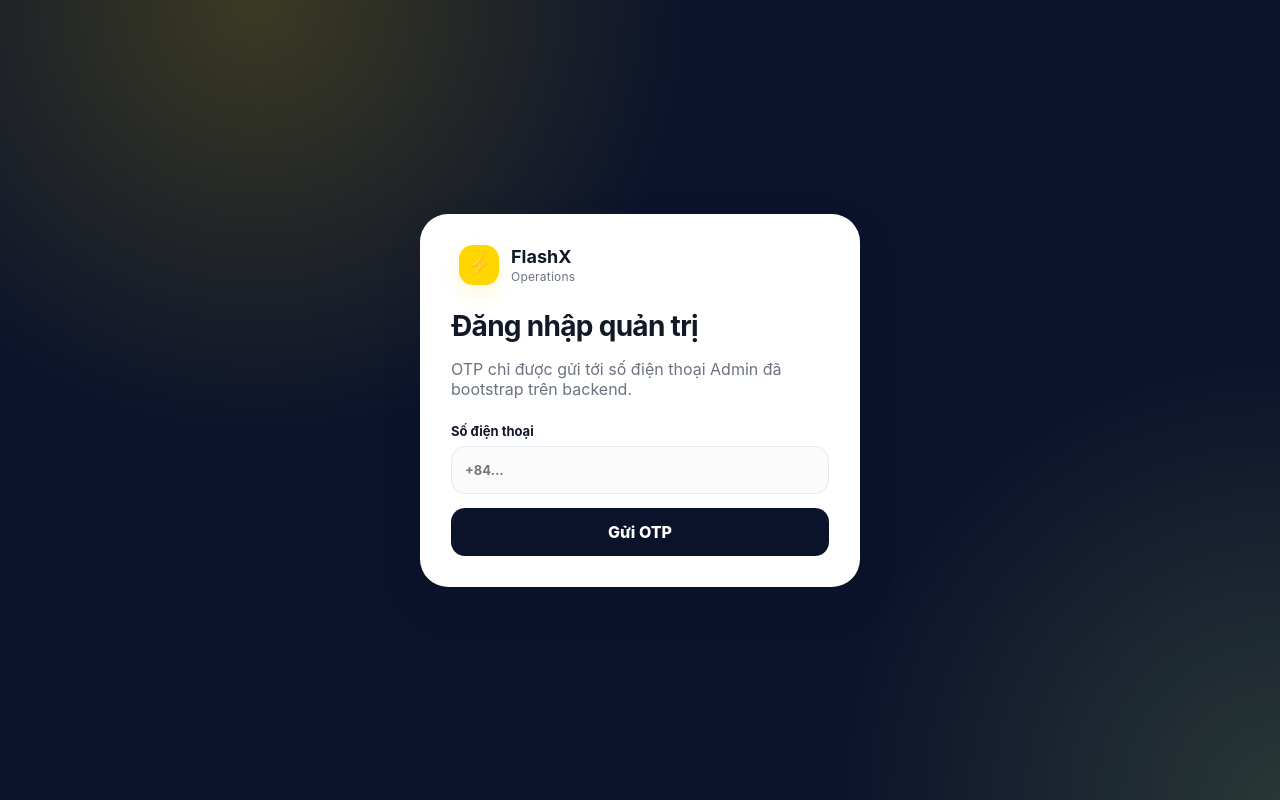
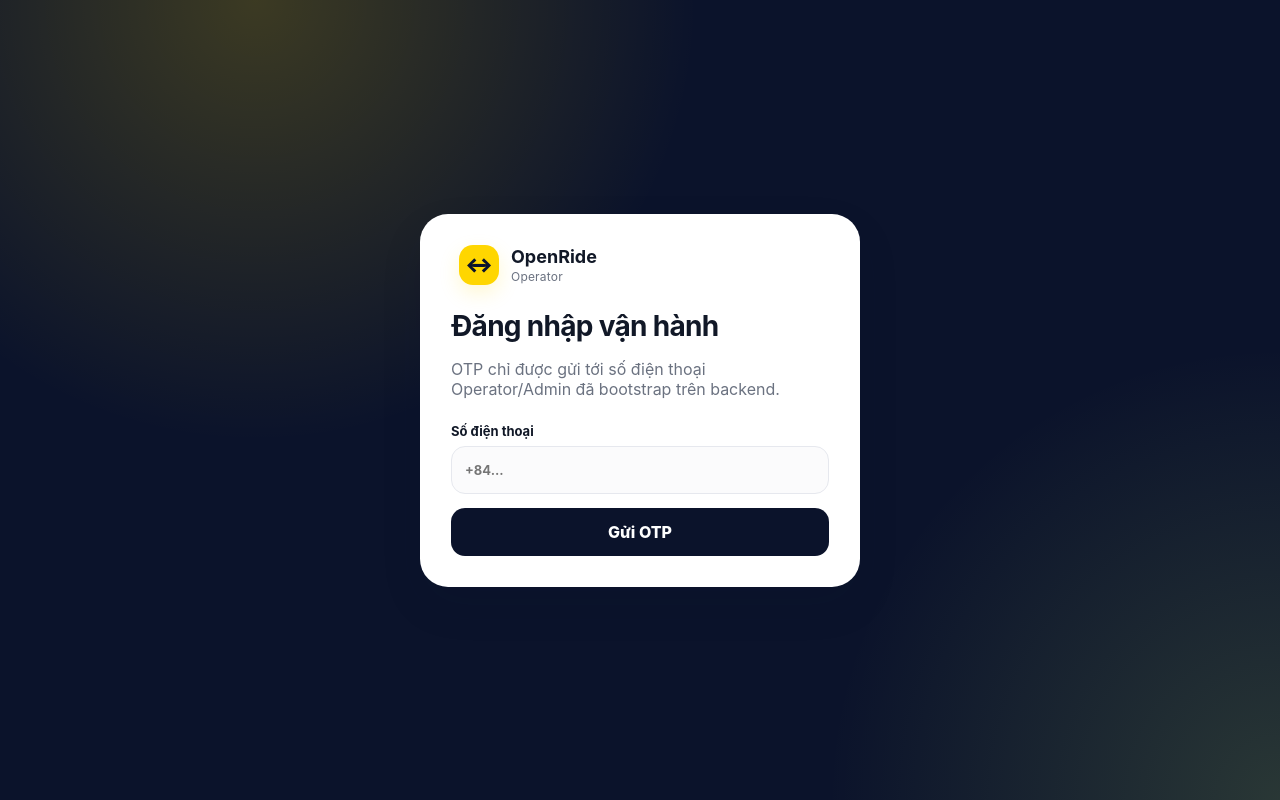
Before and after one commit to 0xmarkhydra/OpenRide, a Next.js app in the folder apps/admin/: page / in a window 1280 px wide. Built offline with nearby package versions, Linux system fonts and the light colour scheme.

Commit message:
chore: align operator console with OpenRide branding

```diff
--- a/apps/admin/app/admin-client.tsx
+++ b/apps/admin/app/admin-client.tsx
@@ -203,8 +203,8 @@ export default function AdminClient() {
 
   if (!token) {
     return <main className="loginShell"><section className="loginCard">
-      <div className="brand loginBrand"><div className="brandMark">⚡</div><div className="brandText"><strong>FlashX</strong><span>Operations</span></div></div>
-      <h1>Đăng nhập quản trị</h1><p className="muted">OTP chỉ được gửi tới số điện thoại Admin đã bootstrap trên backend.</p>
+      <div className="brand loginBrand"><div className="brandMark">↔</div><div className="brandText"><strong>OpenRide</strong><span>Operator</span></div></div>
+      <h1>Đăng nhập vận hành</h1><p className="muted">OTP chỉ được gửi tới số điện thoại Operator/Admin đã bootstrap trên backend.</p>
       <form onSubmit={challenge ? verifyOtp : requestOtp} className="loginForm">
         <label>Số điện thoại<input value={phone} onChange={e => setPhone(e.target.value)} disabled={!!challenge || busy} placeholder="+84..." /></label>
         {challenge && <label>Mã OTP<input value={code} onChange={e => setCode(e.target.value)} maxLength={6} inputMode="numeric" placeholder="000000" /></label>}
@@ -217,24 +217,24 @@ export default function AdminClient() {
 
   return <div className="shell">
     <aside className="sidebar">
-      <div className="brand"><div className="brandMark">⚡</div><div className="brandText"><strong>FlashX</strong><span>Operations</span></div></div>
+      <div className="brand"><div className="brandMark">↔</div><div className="brandText"><strong>OpenRide</strong><span>Operator</span></div></div>
       <nav className="nav" aria-label="Điều hướng quản trị">
-        {['▦ Tổng quan','⇄ Công việc','◉ Tài xế','◎ Khách hàng','▣ Xe khách','₫ Bảng giá','! Sự cố','⌕ Nhật ký','⚙ Cài đặt'].map((item,i)=><div className={`navItem${i===0?' active':''}`} key={item}>{item}</div>)}
+        {['▦ Tổng quan','⇄ Công việc','◉ Tài xế','◎ Khách hàng','▣ Phương tiện','₫ Giá & guardrails','! Sự cố','⌕ Nhật ký','⚙ Cài đặt'].map((item,i)=><div className={`navItem${i===0?' active':''}`} key={item}>{item}</div>)}
       </nav>
-      <div className="sidebarFooter"><strong style={{color:'white'}}>MVP Operations</strong><br/>Dữ liệu trực tiếp từ FlashX API.</div>
+      <div className="sidebarFooter"><strong style={{color:'white'}}>OpenRide Operations</strong><br/>Runtime compatibility API đang được nâng cấp lên Marketplace V2.</div>
     </aside>
     <main className="main">
-      <header className="topbar"><h1>Trung tâm vận hành</h1><div className="topbarRight"><button className="linkButton" onClick={()=>void load()} disabled={busy}>Làm mới</button><span className="env">LIVE</span><button className="avatar" onClick={()=>void logout()}>AD</button></div></header>
+      <header className="topbar"><h1>Trung tâm vận hành</h1><div className="topbarRight"><button className="linkButton" onClick={()=>void load()} disabled={busy}>Làm mới</button><span className="env">LIVE</span><button className="avatar" onClick={()=>void logout()}>OP</button></div></header>
       <div className="content" aria-busy={busy}>
         {busy && <div className="loadingBar" aria-label="Đang đồng bộ dữ liệu"><span /></div>}
-        <section className="pageHeading"><div><div className="eyebrow">FLASHX OPERATIONS</div><h2>Trung tâm điều hành dịch vụ</h2><p>Giám sát Lái hộ ô tô, Lái hộ xe máy và Đăng kiểm hộ trên cùng một hệ thống.</p></div><div className="liveBadge"><span className="liveDot"/> Backend connected</div></section>
+        <section className="pageHeading"><div><div className="eyebrow">OPENRIDE OPERATOR</div><h2>Trung tâm điều hành mobility</h2><p>Giám sát tài xế, công việc, an toàn và runtime hiện tại trong quá trình chuyển sang Marketplace V2.</p></div><div className="liveBadge"><span className="liveDot"/> Backend connected</div></section>
         {error && <div className="errorBox" role="alert">{error}</div>}
         <section className="metrics">{cards.map(([label,value,foot,icon])=><article className="metricCard" key={label}><div className="metricTop"><span>{label}</span><span className="metricIcon">{icon}</span></div><div className="metricValue">{value}</div><div className="metricFoot good">{foot}</div></article>)}</section>
         <section className="grid">
-          <article className="card"><div className="cardHeader"><h3>Bản đồ vận hành</h3><span className="muted">Map adapter chờ API key khách hàng</span></div><div className="opsMap"><div className="mapRoad r1"/><div className="mapRoad r2"/><div className="mapRoad r3"/><div className="mapRoad r4"/><div className="mapLabel">{metrics.drivers_online || 0} tài xế online · {metrics.trips_active || 0} công việc đang thực hiện</div></div></article>
-          <article className="card"><div className="cardHeader"><div><h3>Chờ duyệt tài xế</h3><span className="cardHint">Hồ sơ cần Operations xử lý</span></div><span className="countBadge">{drivers.length}</span></div><div className="queue">{drivers.length===0?<div className="emptyState"><span className="emptyIcon">✓</span><strong>Đã xử lý hết hồ sơ</strong><span>Hiện không có tài xế nào đang chờ duyệt.</span></div>:drivers.map(d=><div className="queueItem" key={d.id}><div className="queueAvatar">{(d.full_name||d.phone||'TX').slice(0,2).toUpperCase()}</div><div className="queueIdentity"><div className="queueTitle">{d.full_name||d.phone||d.id}</div><div className="queueSub">{serviceLabel(d.service_type)} · {d.phone||d.id}</div></div><div className="queueActions"><button className="rejectButton" disabled={busy} onClick={()=>void approve(d,'rejected')}>Từ chối</button><button className="approveButton" disabled={busy} onClick={()=>void approve(d,'approved')}>Duyệt</button></div></div>)}</div></article>
+          <article className="card"><div className="cardHeader"><h3>Bản đồ vận hành</h3><span className="muted">Map adapter chờ API key operator</span></div><div className="opsMap"><div className="mapRoad r1"/><div className="mapRoad r2"/><div className="mapRoad r3"/><div className="mapRoad r4"/><div className="mapLabel">{metrics.drivers_online || 0} tài xế online · {metrics.trips_active || 0} công việc đang thực hiện</div></div></article>
+          <article className="card"><div className="cardHeader"><div><h3>Chờ duyệt tài xế</h3><span className="cardHint">Hồ sơ cần Operator xử lý</span></div><span className="countBadge">{drivers.length}</span></div><div className="queue">{drivers.length===0?<div className="emptyState"><span className="emptyIcon">✓</span><strong>Đã xử lý hết hồ sơ</strong><span>Hiện không có tài xế nào đang chờ duyệt.</span></div>:drivers.map(d=><div className="queueItem" key={d.id}><div className="queueAvatar">{(d.full_name||d.phone||'TX').slice(0,2).toUpperCase()}</div><div className="queueIdentity"><div className="queueTitle">{d.full_name||d.phone||d.id}</div><div className="queueSub">{serviceLabel(d.service_type)} · {d.phone||d.id}</div></div><div className="queueActions"><button className="rejectButton" disabled={busy} onClick={()=>void approve(d,'rejected')}>Từ chối</button><button className="approveButton" disabled={busy} onClick={()=>void approve(d,'approved')}>Duyệt</button></div></div>)}</div></article>
         </section>
-        <section className="card tableCard"><div className="cardHeader"><div><h3>Công việc gần đây</h3><span className="cardHint">Theo dõi tiến trình của cả 3 dịch vụ</span></div><span className="countBadge">{trips.length}</span></div><div className="tableWrap">{trips.length===0?<div className="emptyState tableEmpty"><span className="emptyIcon">⇄</span><strong>Chưa có công việc</strong><span>Công việc sẽ xuất hiện khi khách đặt một trong ba dịch vụ FlashX.</span></div>:<table><thead><tr><th>Mã việc</th><th>Khách</th><th>Tài xế</th><th>Dịch vụ</th><th>Giá</th><th>Trạng thái</th></tr></thead><tbody>{trips.map(t=><tr key={t.id}><td className="tripId">{t.id}</td><td>{t.rider_id}</td><td>{t.driver_id||'—'}</td><td>{serviceLabel(t.service_type)}</td><td><strong>{money(t.final_fare_minor||t.estimated_fare_minor)}</strong></td><td><span className={`status ${t.incident_open?'cancelled':t.status==='completed'?'active':'pending'}`}>{t.incident_open?'Có sự cố':tripStatusLabel(t.status)}</span>{t.inspection_result&&<div className="cardHint">KQ: {inspectionResultLabel(t.inspection_result)}</div>}</td></tr>)}</tbody></table>}</div></section>
+        <section className="card tableCard"><div className="cardHeader"><div><h3>Công việc gần đây</h3><span className="cardHint">Theo dõi runtime dịch vụ trong giai đoạn migration</span></div><span className="countBadge">{trips.length}</span></div><div className="tableWrap">{trips.length===0?<div className="emptyState tableEmpty"><span className="emptyIcon">⇄</span><strong>Chưa có công việc</strong><span>Công việc hiện tại sẽ xuất hiện ở đây; Marketplace V2 sẽ bổ sung Request, Quote và Agreement.</span></div>:<table><thead><tr><th>Mã việc</th><th>Khách</th><th>Tài xế</th><th>Dịch vụ</th><th>Giá</th><th>Trạng thái</th></tr></thead><tbody>{trips.map(t=><tr key={t.id}><td className="tripId">{t.id}</td><td>{t.rider_id}</td><td>{t.driver_id||'—'}</td><td>{serviceLabel(t.service_type)}</td><td><strong>{money(t.final_fare_minor||t.estimated_fare_minor)}</strong></td><td><span className={`status ${t.incident_open?'cancelled':t.status==='completed'?'active':'pending'}`}>{t.incident_open?'Có sự cố':tripStatusLabel(t.status)}</span>{t.inspection_result&&<div className="cardHint">KQ: {inspectionResultLabel(t.inspection_result)}</div>}</td></tr>)}</tbody></table>}</div></section>
       </div>
     </main>
   </div>;
```
